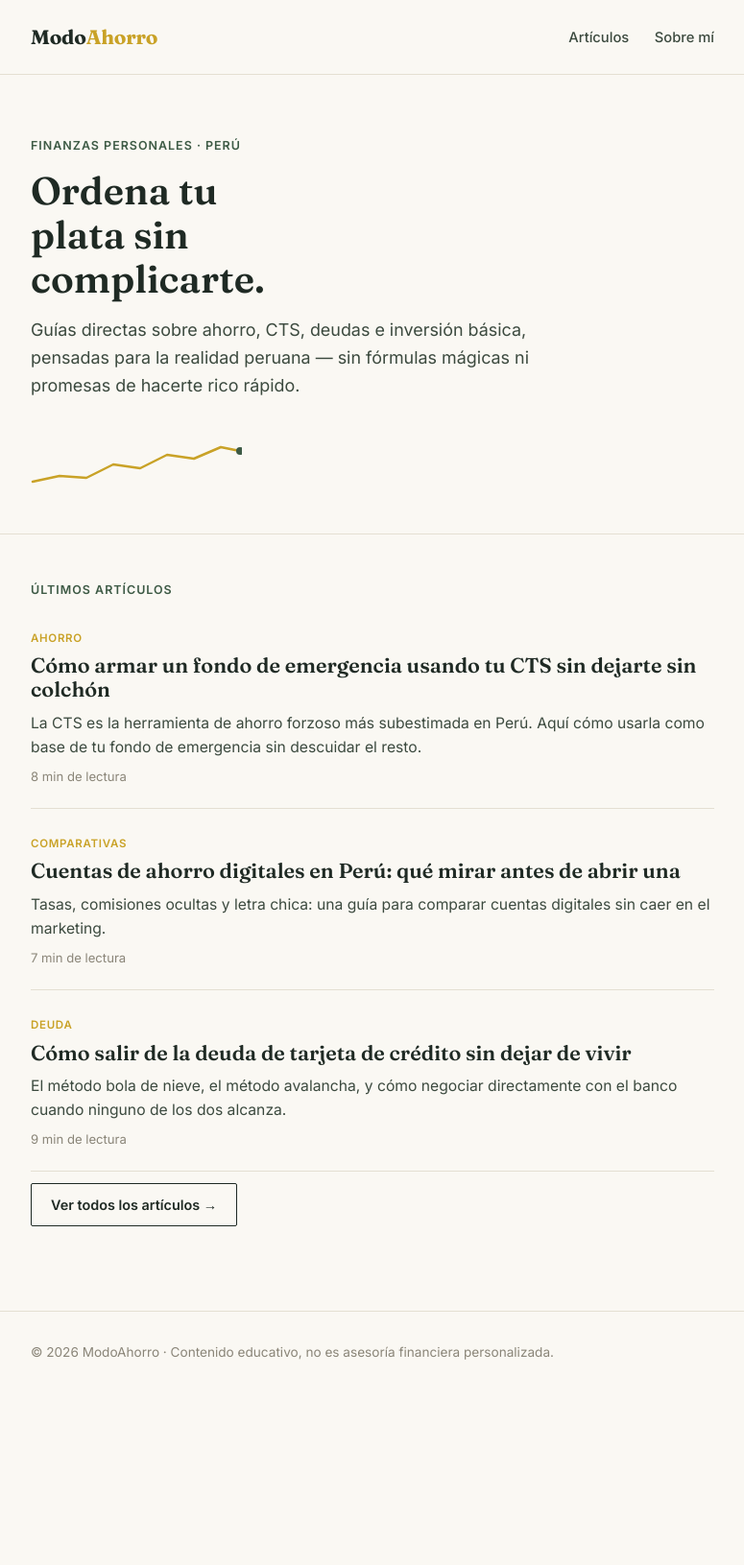
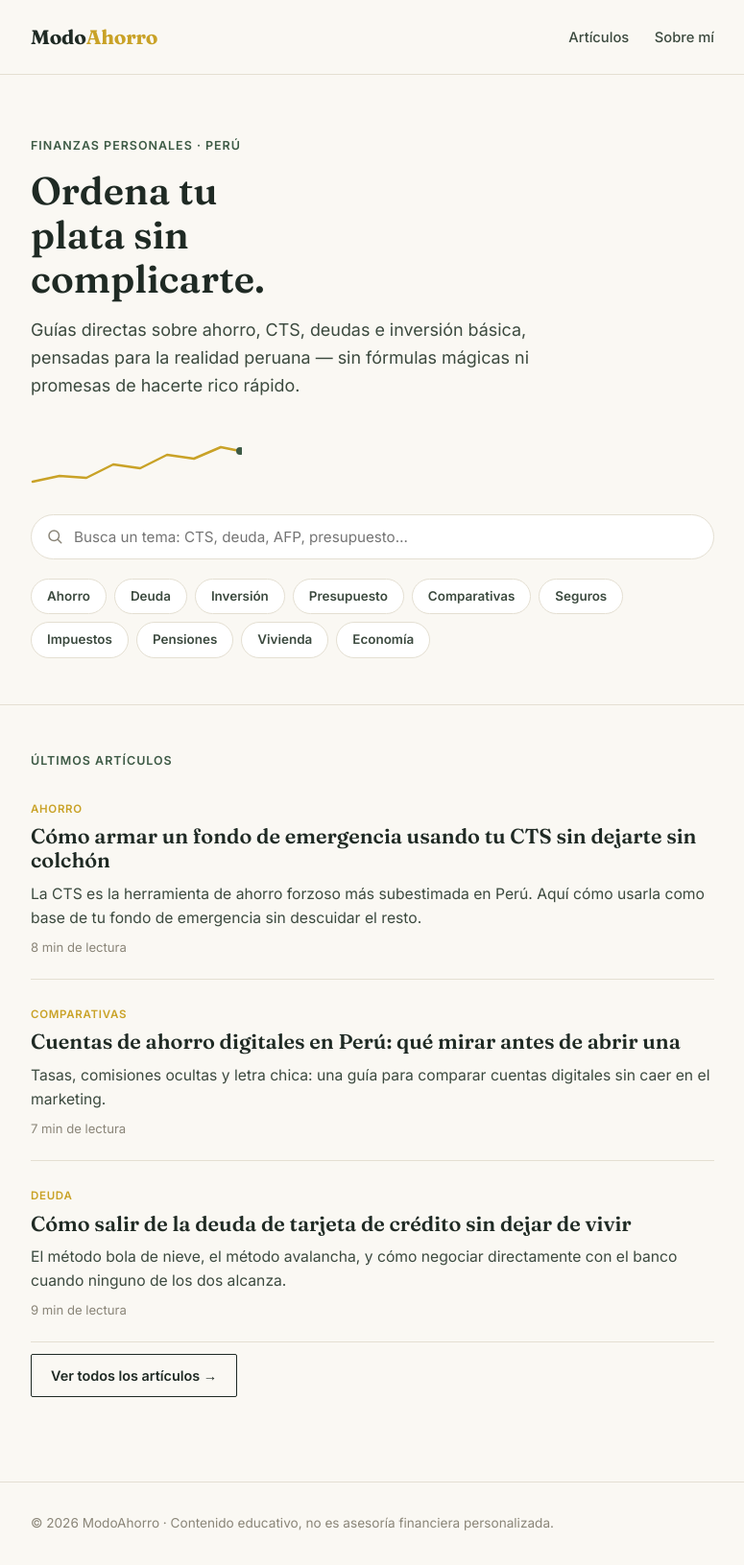
Before and after one commit to cguillenh22/modoahorro, a Jekyll site: the page built from index.html, in a window 1280 px wide. Shown: the whole page at 96% size, without its empty margins (252-1027 px from the left). Built offline with Jekyll 4.4.1, drawn with Linux system fonts in a browser that asks for light colours; before the commit the page ends 1453 px from its top, so only the background shows below that.

Commit message:
Update index.html

```diff
--- a/index.html
+++ b/index.html
@@ -12,6 +12,24 @@ description: "Guías claras y sin relleno sobre ahorro, CTS, deudas e inversión
       <polyline points="2,40 30,34 58,36 86,22 114,26 142,12 170,16 198,4 218,8" stroke="#C9A227" stroke-width="2.5" stroke-linecap="round" stroke-linejoin="round"/>
       <circle cx="218" cy="8" r="4" fill="#3D5A45"/>
     </svg>
+
+    <form class="search-box" action="articulos.html" method="get" role="search">
+      <svg width="18" height="18" viewBox="0 0 24 24" fill="none" stroke="#8A8578" stroke-width="2" stroke-linecap="round" stroke-linejoin="round" aria-hidden="true"><circle cx="11" cy="11" r="7"/><line x1="21" y1="21" x2="16.65" y2="16.65"/></svg>
+      <input type="search" name="q" placeholder="Busca un tema: CTS, deuda, AFP, presupuesto…" aria-label="Buscar artículos">
+    </form>
+
+    <div class="category-links">
+      <a href="articulos.html?cat=ahorro">Ahorro</a>
+      <a href="articulos.html?cat=deuda">Deuda</a>
+      <a href="articulos.html?cat=inversion">Inversión</a>
+      <a href="articulos.html?cat=presupuesto">Presupuesto</a>
+      <a href="articulos.html?cat=comparativas">Comparativas</a>
+      <a href="articulos.html?cat=seguros">Seguros</a>
+      <a href="articulos.html?cat=impuestos">Impuestos</a>
+      <a href="articulos.html?cat=pensiones">Pensiones</a>
+      <a href="articulos.html?cat=vivienda">Vivienda</a>
+      <a href="articulos.html?cat=economia">Economía</a>
+    </div>
   </div>
 </section>
 
```
